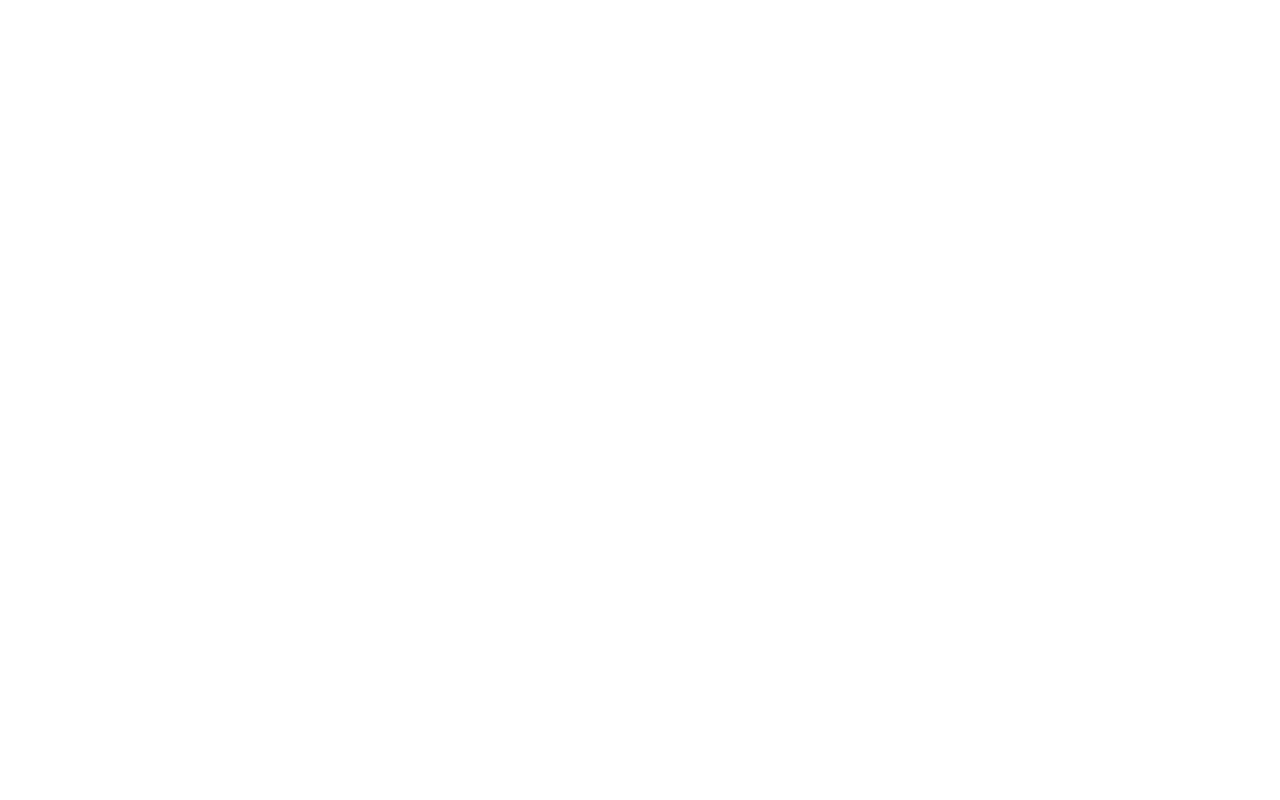
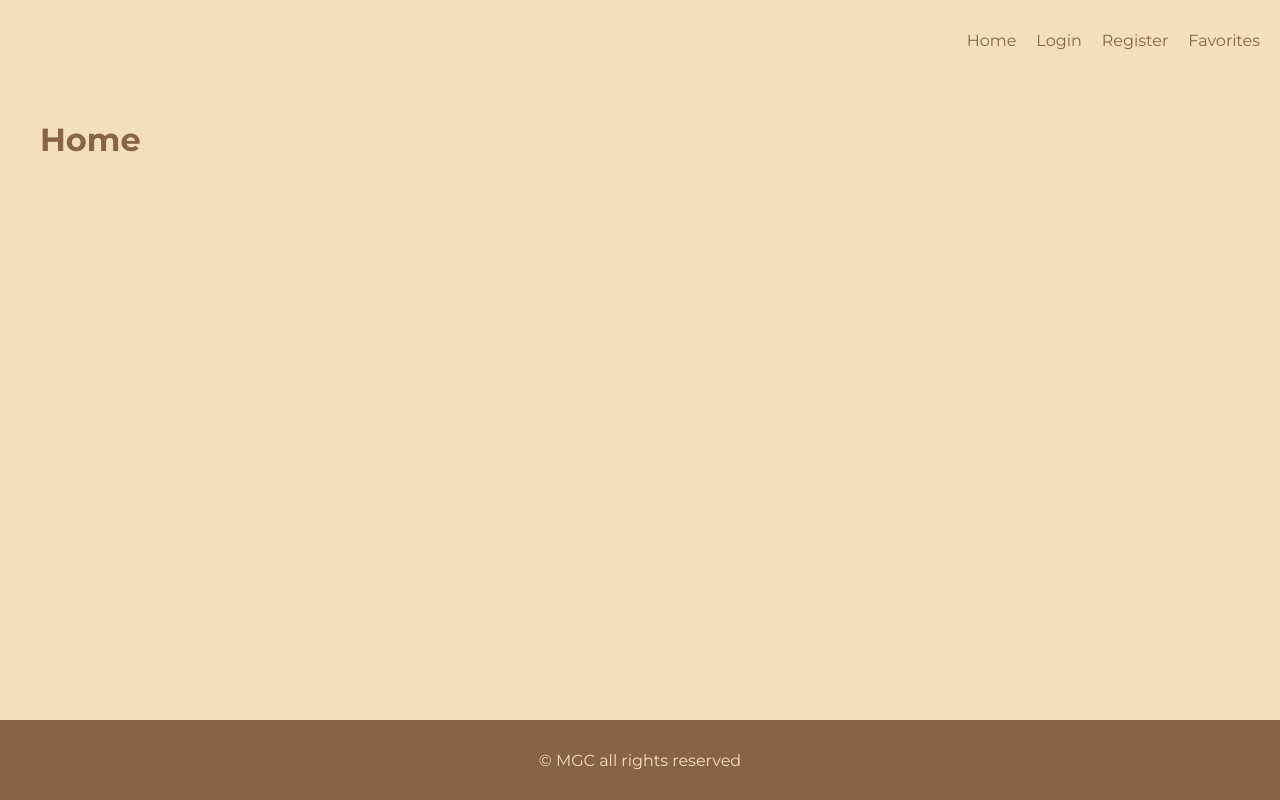
Before and after one commit to MGuerreroCabrera/mgc-proyecto-10-libreria-frontend, a website built with Vite: page index.html in a window 1280 px wide. Built offline with nearby package versions, Linux system fonts and the light colour scheme.

Commit message:
28.03.2024. Funcionalidad básica de navegación

```diff
--- a/main.js
+++ b/main.js
@@ -1 +1,8 @@
+import { Footer } from './src/components/Footer/Footer';
+import { Header } from './src/components/Header/Header';
+import { Home } from './src/pages/Home/Home';
+
 import './style.css'
+
+Header();
+Home();
--- /dev/null
+++ b/src/components/Footer/Footer.css
@@ -0,0 +1,13 @@
+footer {
+    width: 100%;
+    height: 10svh;
+    display: flex;
+    justify-content: center;
+    align-items: center;
+    background-color: var(--mgc-dark-brown);
+}
+
+p.p-footer {
+    font-size: var(--mgc-font-size-s);
+    color: var(--mgc-sand);
+}
--- /dev/null
+++ b/src/components/Footer/Footer.js
@@ -0,0 +1,22 @@
+import "./Footer.css";
+
+// Crear función que pinta el footer en el DOM
+export const Footer = () => {
+    // Traer elemento app
+    const app = document.querySelector("#app");
+    // Comprobar si existía footer
+    const oldFooter = document.querySelector("footer");
+    if(oldFooter) {
+        oldFooter.remove();
+    }
+    // Crear elemento HTML footer
+    const footer = document.createElement("footer");
+    // Crear el contenido del footer
+    const p = document.createElement("p");
+    p.textContent = "© MGC all rights reserved";
+    p.classList.add("p-footer");
+    // Inyectar contenido en el footer
+    footer.append(p);
+    // Inyectar footer en app
+    app.append(footer);
+};
--- /dev/null
+++ b/src/components/Header/Header.css
@@ -0,0 +1,23 @@
+header {
+    width: 100%;
+    height: 10svh;
+    position: sticky;
+    top: 0;
+    display: flex;
+    justify-content: flex-end;
+    align-items: center;
+    padding: var(--mgc-padding-l);
+    background-color: var(--mgc-sand);
+}
+
+ul {
+    display: flex;
+    justify-content: center;
+    align-items: center;
+    gap: var(--mgc-gap-l);
+}
+
+a {
+    color: var(--mgc-dark-brown);
+    font-size: var(--mgc-font-size-s);
+}
--- /dev/null
+++ b/src/components/Header/Header.js
@@ -0,0 +1,35 @@
+import { routes } from "../../utils/routes";
+import "./Header.css";
+
+
+// Crear función que crea el Header
+export const Header = () => {
+    console.log("Estoy en la función Header");
+    // Traer el div app para inyectarle el header
+    const app = document.querySelector("#app");
+    // Crear el elemento HTML header
+    const header = document.createElement("header");
+    // Crear el elemento HTML nav para intectar menú de navegación
+    const nav = document.createElement("nav");
+    // Crear lista de enlaces
+    const ul = document.createElement("ul");
+    // Recorrer elementos del array de rutas para crear los enlaces
+    for (const route of routes) {
+        // Crear el elemento HTML li de la lista de enlaces
+        const li = document.createElement("li");
+        // Crear el lemento HTML a con los datos de la ruta
+        const a = document.createElement("a");
+        a.href = route.src;
+        a.textContent = route.linkName;
+        // Crear escuchador de eventos para ejecutar la función correspondiente
+        a.addEventListener("click", route.function);
+        li.append(a);
+        ul.append(li);
+    }
+    // Inyectar ul en el nav
+    nav.append(ul);
+    // Inyectar el nav en el header
+    header.append(nav);
+    // Inyectar el header en app
+    app.append(header);
+};
--- /dev/null
+++ b/src/components/Main/Main.css
@@ -0,0 +1,11 @@
+main {
+    width: 100vw;
+    min-height: 80svh;
+    padding: var(--mgc-padding-xl);
+    background-color: var(--mgc-sand);
+}
+
+h1 {
+    font-size: var(--mgc-font-size-l);
+    color: var(--mgc-dark-brown);
+}
--- /dev/null
+++ b/src/components/Main/Main.js
@@ -0,0 +1,21 @@
+import { Footer } from "../Footer/Footer";
+import "./Main.css";
+
+// Crear función que inyecta el main en el DOM
+export const Main = (page) => {
+    // Traer la etiqueta app donde se pintará el main
+    const app = document.querySelector("#app");
+    // Eliminar el main si existe
+    const oldMain = document.querySelector("main");
+    if(oldMain){
+        oldMain.remove();
+    }
+    // Crear el elemento HTML main
+    const main = document.createElement("main");
+    // Inyectar el main en app
+    const h1 = document.createElement("h1");
+    h1.textContent = page;
+    main.append(h1);
+    app.append(main);
+    Footer();
+}
--- /dev/null
+++ b/src/pages/Favorites/Favorites.js
@@ -0,0 +1,6 @@
+import { Main } from "../../components/Main/Main";
+
+
+export const Favorites = () => {
+    Main("Favorites");
+};
--- /dev/null
+++ b/src/pages/Home/Home.js
@@ -0,0 +1,6 @@
+import { Main } from "../../components/Main/Main";
+
+
+export const Home = () => {
+    Main("Home")
+};
--- /dev/null
+++ b/src/pages/Login/Login.js
@@ -0,0 +1,6 @@
+import { Main } from "../../components/Main/Main";
+
+
+export const Login = () => {
+    Main("Login");
+};
--- /dev/null
+++ b/src/pages/Register/Register.js
@@ -0,0 +1,6 @@
+import { Main } from "../../components/Main/Main";
+
+
+export const Register = () => {
+    Main("Register");
+};
--- /dev/null
+++ b/src/utils/routes.js
@@ -0,0 +1,27 @@
+import { Favorites } from "../pages/Favorites/Favorites";
+import { Home } from "../pages/Home/Home";
+import { Login } from "../pages/Login/Login";
+import { Register } from "../pages/Register/Register";
+
+export const routes = [
+    {
+        linkName: "Home",
+        src: "#",
+        function: Home
+    },
+    {
+        linkName: "Login",
+        src: "#",
+        function: Login
+    },
+    {
+        linkName: "Register",
+        src: "#",
+        function: Register
+    },
+    {
+        linkName: "Favorites",
+        src: "#",
+        function: Favorites
+    }
+];
--- a/style.css
+++ b/style.css
@@ -1,96 +1,59 @@
-:root {
-  font-family: Inter, system-ui, Avenir, Helvetica, Arial, sans-serif;
-  line-height: 1.5;
-  font-weight: 400;
+@import url('https://fonts.googleapis.com/css2?family=Montserrat:ital,wght@0,100..900;1,100..900&display=swap');
 
-  color-scheme: light dark;
-  color: rgba(255, 255, 255, 0.87);
-  background-color: #242424;
-
-  font-synthesis: none;
-  text-rendering: optimizeLegibility;
-  -webkit-font-smoothing: antialiased;
-  -moz-osx-font-smoothing: grayscale;
+* {
+  margin: 0;
+  padding: 0;
+  box-sizing: border-box;
 }
 
-a {
-  font-weight: 500;
-  color: #646cff;
-  text-decoration: inherit;
-}
-a:hover {
-  color: #535bf2;
+h1, h2, h3, h4, h5, h6, p, label, span, input, button, a {
+  font-family: "Montserrat", sans-serif;
+  text-decoration: none;
 }
 
-body {
-  margin: 0;
-  display: flex;
-  place-items: center;
-  min-width: 320px;
-  min-height: 100vh;
+ol, ul {
+  list-style: none;
 }
 
-h1 {
-  font-size: 3.2em;
-  line-height: 1.1;
+:root {
+  /* Colors */
+  --mgc-color-001: white;
+  --mgc-color-002: #F4DFBA;
+  --mgc-color-003: #CA965C;
+  --mgc-color-004: #876445;
+
+  --mgc-white: var(--mgc-color-001);
+  --mgc-sand: var(--mgc-color-002);
+  --mgc-light-brown: var(--mgc-color-003);
+  --mgc-dark-brown: var(--mgc-color-004);
+
+  /* SPACINGS */
+  /* Margins */
+  --mgc-margin-s: 5px;
+  --mgc-margin-m: 10px;
+  --mgc-margin-l: 20px;
+  --mgc-margin-xl: 40px;
+
+  /* Paddings */
+  --mgc-padding-s: 5px;
+  --mgc-padding-m: 10px;
+  --mgc-padding-l: 20px;
+  --mgc-padding-xl: 40px;
+
+  /* Gaps */
+  --mgc-gap-s: 5px;
+  --mgc-gap-m: 10px;
+  --mgc-gap-l: 20px;
+  --mgc-gap-xl: 40px;
+
+  /* Radius */
+  --mgc-radius-s: 10px;
+  --mgc-radius-m: 20px;
+  --mgc-radius-l: 30px;
+  --mgc-radius-xl: 40px;
+
+  /* Font sizes */
+  --mgc-font-size-s: clamp(0.7rem, 0.15vw + 0.65rem, 0,9rem);
+  --mgc-font-size-base: clamp(1rem, 0.40vw + 0.9rem, 1.2rem);
+  --mgc-font-size-l: clamp(1.5rem, 1vw + 1.2rem, 2rem);
 }
-
-#app {
-  max-width: 1280px;
-  margin: 0 auto;
-  padding: 2rem;
-  text-align: center;
-}
-
-.logo {
-  height: 6em;
-  padding: 1.5em;
-  will-change: filter;
-  transition: filter 300ms;
-}
-.logo:hover {
-  filter: drop-shadow(0 0 2em #646cffaa);
-}
-.logo.vanilla:hover {
-  filter: drop-shadow(0 0 2em #f7df1eaa);
-}
-
-.card {
-  padding: 2em;
-}
-
-.read-the-docs {
-  color: #888;
-}
-
-button {
-  border-radius: 8px;
-  border: 1px solid transparent;
-  padding: 0.6em 1.2em;
-  font-size: 1em;
-  font-weight: 500;
-  font-family: inherit;
-  background-color: #1a1a1a;
-  cursor: pointer;
-  transition: border-color 0.25s;
-}
-button:hover {
-  border-color: #646cff;
-}
-button:focus,
-button:focus-visible {
-  outline: 4px auto -webkit-focus-ring-color;
-}
-
-@media (prefers-color-scheme: light) {
-  :root {
-    color: #213547;
-    background-color: #ffffff;
-  }
-  a:hover {
-    color: #747bff;
-  }
-  button {
-    background-color: #f9f9f9;
-  }
-}
```
Also changed, not shown: src/pages/Favorites/Favorites.css (added), src/pages/Home/Home.css (added), src/pages/Login/Login.css (added), src/pages/Register/Register.css (added), 1 other file.
